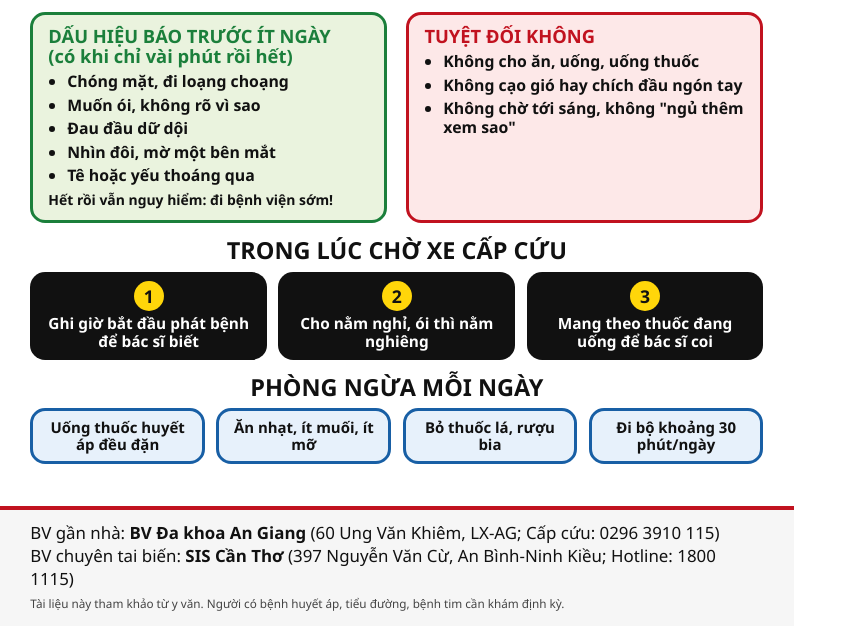
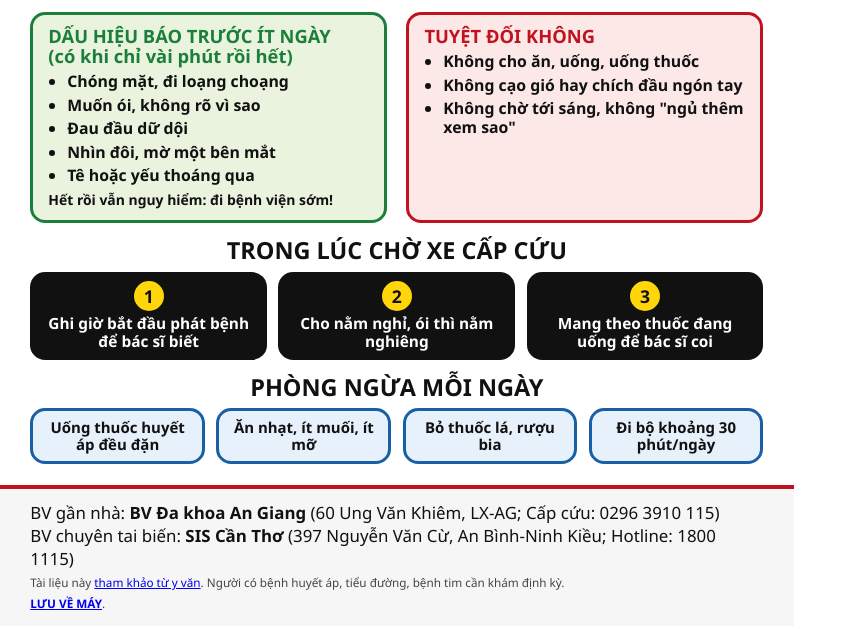
Before and after one commit to nnmy/nnmy.github.io, a plain HTML site: page dot-quy-note.html in a window 1280 px wide. Shown: the part 497-1123 px from the top of the page, without its empty margins (0-857 px from the left). Drawn offline with Linux system fonts and the light colour scheme.

Commit message:
Update dot-quy-note.html

```diff
--- a/dot-quy-note.html
+++ b/dot-quy-note.html
@@ -120,7 +120,8 @@ body{margin:0;font-family:"Segoe UI",Arial,sans-serif;color:#111;-webkit-print-c
   <div class="ft">
     <div class="line">BV gần nhà: <b>BV Đa khoa An Giang</b>  (60 Ung Văn Khiêm, LX-AG; Cấp cứu: 0296 3910 115)</div>
     <div class="line">BV chuyên tai biến: <b>SIS Cần Thơ</b>  (397 Nguyễn Văn Cừ, An Bình-Ninh Kiều; Hotline: 1800 1115)</div>
-    <div class="small">Tài liệu này tham khảo từ y văn. Người có bệnh huyết áp, tiểu đường, bệnh tim cần khám định kỳ.</div>
+    <div class="small">Tài liệu này <a href="dot-quy.html">tham khảo từ y văn</a>. Người có bệnh huyết áp, tiểu đường, bệnh tim cần khám định kỳ.</div>
+    <div class="small"><b><a href="dot-quy.jpg">LƯU VỀ MÁY</a></b>.</div>
   </div>
 
 </div>
```
